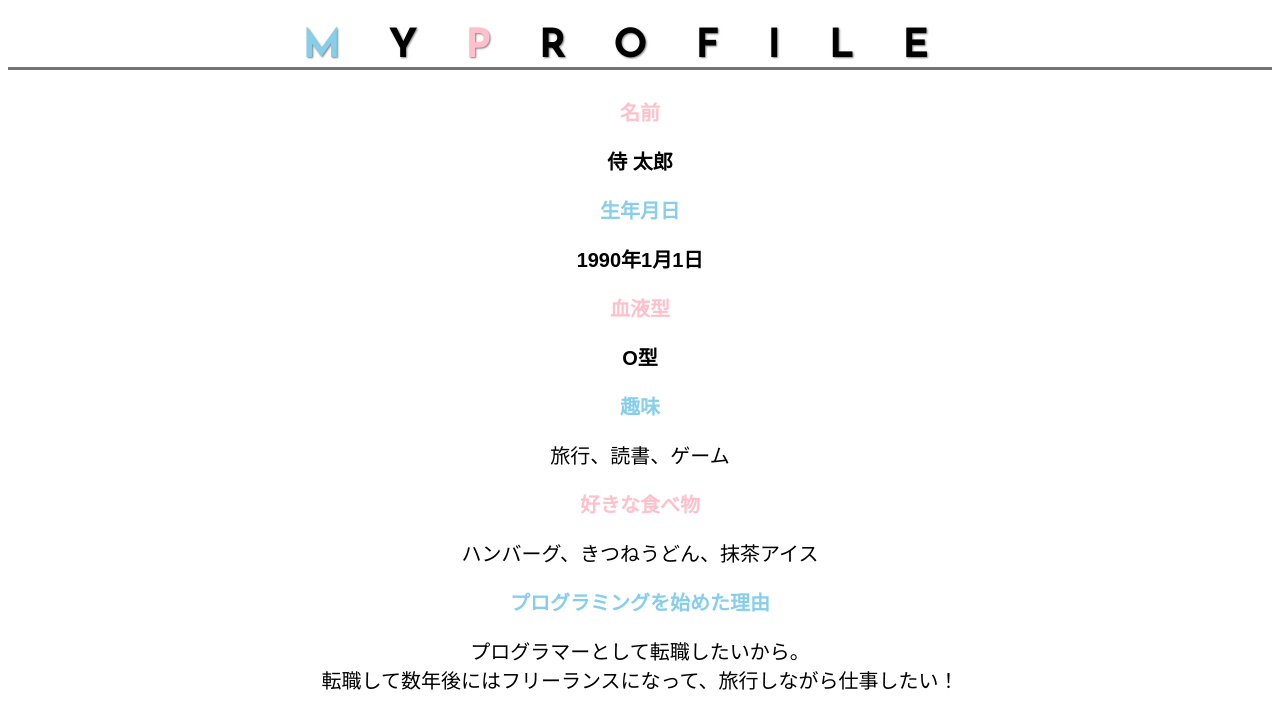
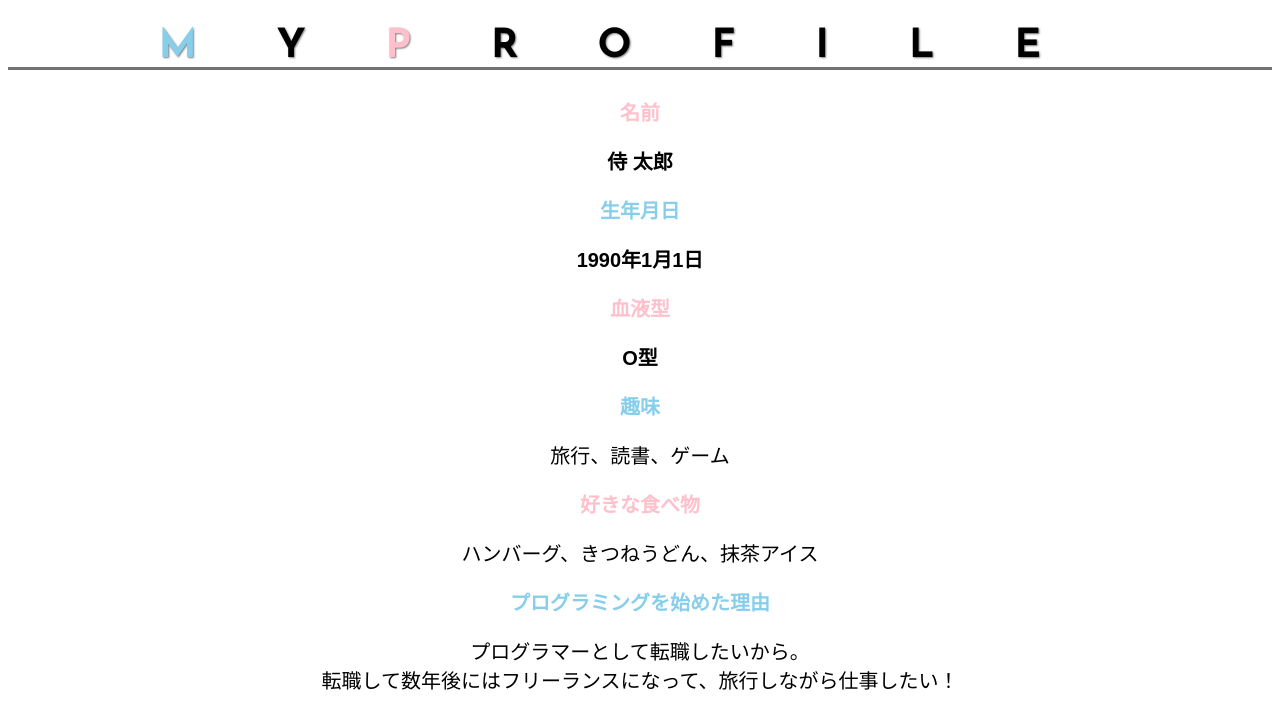
Before and after one commit to Shimizu-Erika/html-css-basic-kadai, a plain HTML site: page kadai_014/kadai_014.html in a window 1280 px wide. Drawn offline with Linux system fonts and the light colour scheme.

Commit message:
2回目のコミット

```diff
--- a/kadai_014/style.css
+++ b/kadai_014/style.css
@@ -13,7 +13,7 @@ body {
   letter-spacing: 1.2em;
   text-shadow: 1px 1px 2px gray;
   border-bottom: solid 3px rgb(115, 115, 114);
-  font-size: 40px;
+  letter-spacing: 2em;
 }
 
 .text-pink {
@@ -28,12 +28,12 @@ body {
 
 .text-pink1 {
   color: rgb(255, 192, 203);
-  font-size: 40px;
+  letter-spacing: 2em;
 }
 
 .text-skyblue1 {
   color: skyblue;
-  font-size: 40px;
+  letter-spacing: 2em;
 }
 
 #parent >p {
```
